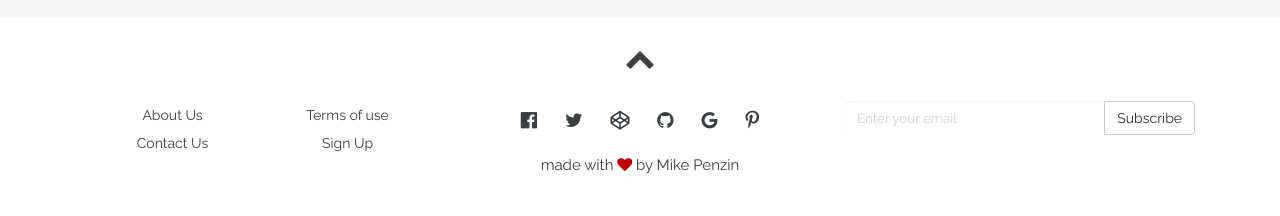
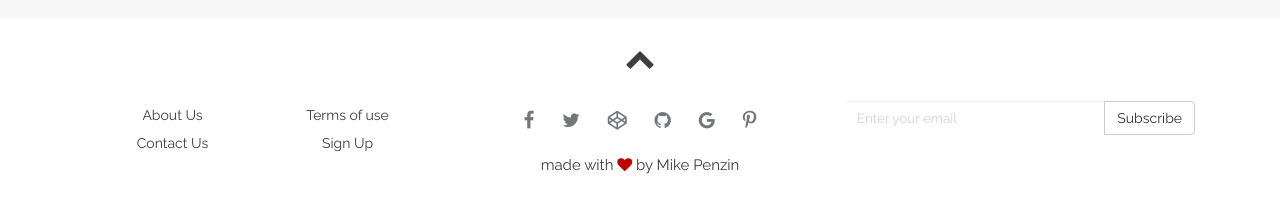
Before and after one commit to mikepenzin/yummy.li, a PHP site: page / in a window 1280 px wide. Shown: the part 2327-2543 px from the top of the page. Run offline with PHP 8.4, Linux system fonts and the light colour scheme.

Commit message:
Add files via upload

```diff
--- a/css/style.css
+++ b/css/style.css
@@ -476,12 +476,12 @@ body {
 .button-social {
 	background: #ffffff;
 	border: 0px;
-	color: #393e41;
+	color: #74777A;
 	font-size: 1.9rem;
 }
 
 .button-social:hover {
-	color: #c7c7c7;
+	color: #393e41;
 }
 
 .up {
--- a/home.html
+++ b/home.html
@@ -22,7 +22,6 @@
     <meta name="theme-color" content="#ffffff">
     <meta name="viewport" content="width=device-width, initial-scale=1">
     <link rel="stylesheet" type="text/css" href="css/style.css">
-
 </head>
 <body id="myPage" data-spy="scroll" data-target=".navbar" data-offset="60">
     <nav class="navbar navbar-inverse navbar-fixed-top">
@@ -65,7 +64,6 @@
             <a href="#" data-toggle="modal" data-target="#howitworks"><button type="button" class="btn btn-default btn-learn">Learn about <span class="intext-logo">yummy.li</span></button></a>
             <a href="#"><button type="button" class="btn btn-default btn-learn-1"><span><i class="fa fa-heart-o" aria-hidden="true"></i></span> My Wishlist</button></a>
           </div>
-      <div>
           <h2>
             What's in your fridge?
           </h2>
@@ -373,7 +371,7 @@
       <div class="col-md-4 col-md-pull-4 col-sm-6 social-footer">
         <div>
             <a class="btn button-social" href="#" role="button">
-            <span><i class="fa fa-facebook-official" aria-hidden="true"></i></span>
+              <span><i class="fa fa-facebook" aria-hidden="true"></i></span>
             </a>
             <a class="btn button-social" href="#" role="button">
               <span><i class="fa fa-twitter" aria-hidden="true"></i></span>
```
Lines whose indentation alone changed are shown as unchanged.
